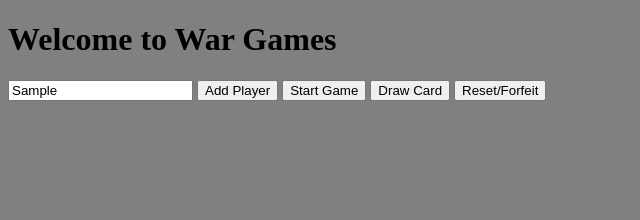
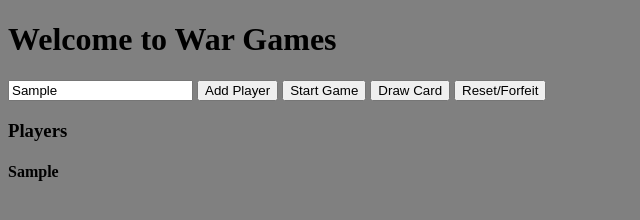
Before and after one commit to DanielSJuarez/js-war-game, a plain HTML site: page index.html in a window 1280 px wide. Both pictures are taken after typing "Sample" into the empty fields and a click on the button "Add Player". Shown: the whole page, without its empty margins (0-640 px from the left). Drawn offline with Linux system fonts and the light colour scheme.

Commit message:
add player placeholder

```diff
--- a/index.html
+++ b/index.html
@@ -14,6 +14,7 @@
     <button class = "startGame">Start Game</button>
     <button class = "drawCard">Draw Card</button>
     <button class = "resetGame">Reset/Forfeit</button>
+    <h3 class = "playerHead">Players</h3>
     <script src="./main.js"></script>
 </body>
 </html>
--- a/main.js
+++ b/main.js
@@ -4,6 +4,7 @@ const playerName = document.querySelector('.playerName');
 const startGame = document.querySelector('.startGame');
 const drawCard = document.querySelector('.drawCard');
 const resetGame = document.querySelector('.resetGame');
+const playerHead = document.querySelector('.playerHead');
 
 let fullDeck = [];
 
@@ -11,7 +12,7 @@ function Game({}){
 
 }
 
-function Player({name = 'Player'} = {}){
+function Player(name){
     this.name = name;
 }
 
@@ -35,18 +36,14 @@ Deck.prototype.cardsCreate = function(){
     return fullDeck;
 };
 
-//hook up to a button
-const deck = new Deck()
-console.table(deck.cardsCreate());
-
-
 addPlayer.addEventListener('click', function(){
-    console.log(playerName.value)
-
+    const player = new Player(playerName.value);
+    playerHead.insertAdjacentHTML("afterend", `<h4>${player.name}</h4>`)
 });
 
 startGame.addEventListener('click', function(){
-    console.log('hi')
+    const deck = new Deck()
+    console.table(deck.cardsCreate());
 });
 
 drawCard.addEventListener('click', function(){
```
